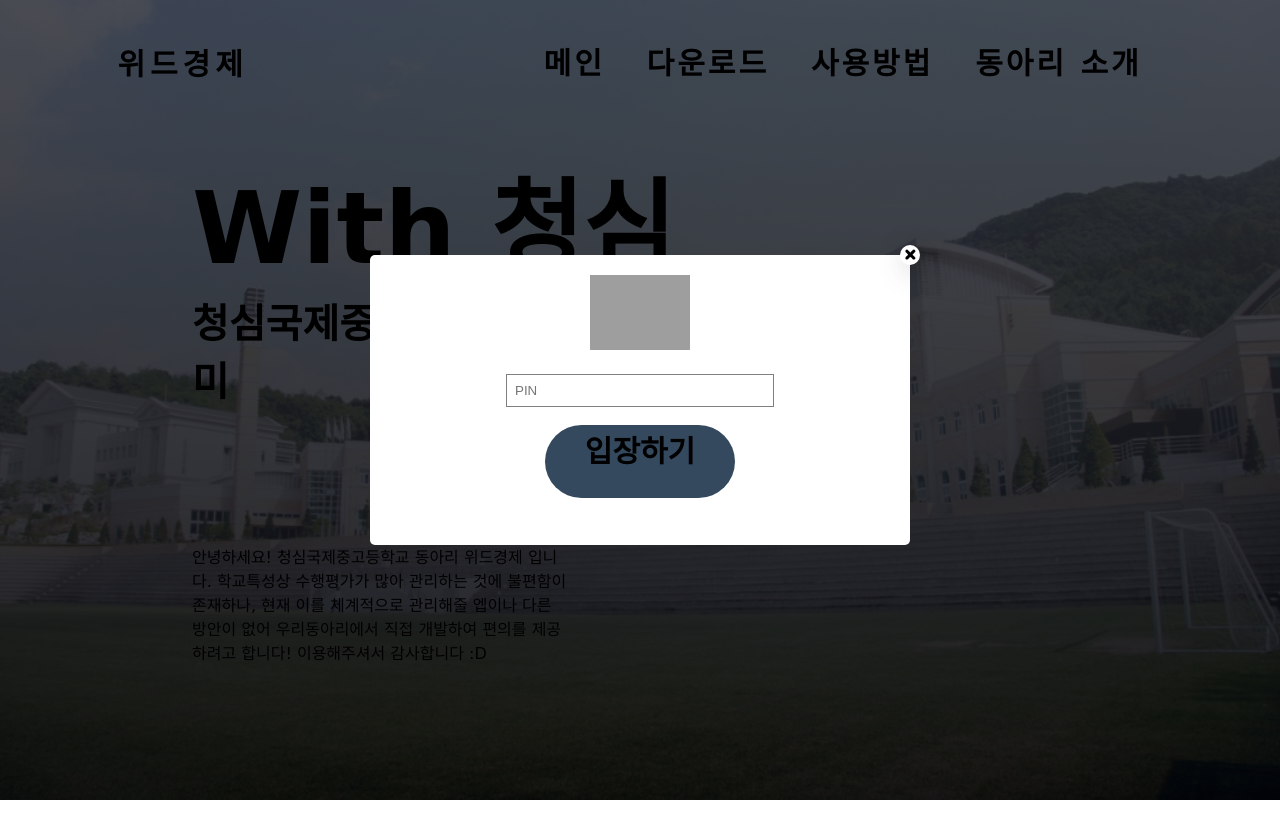
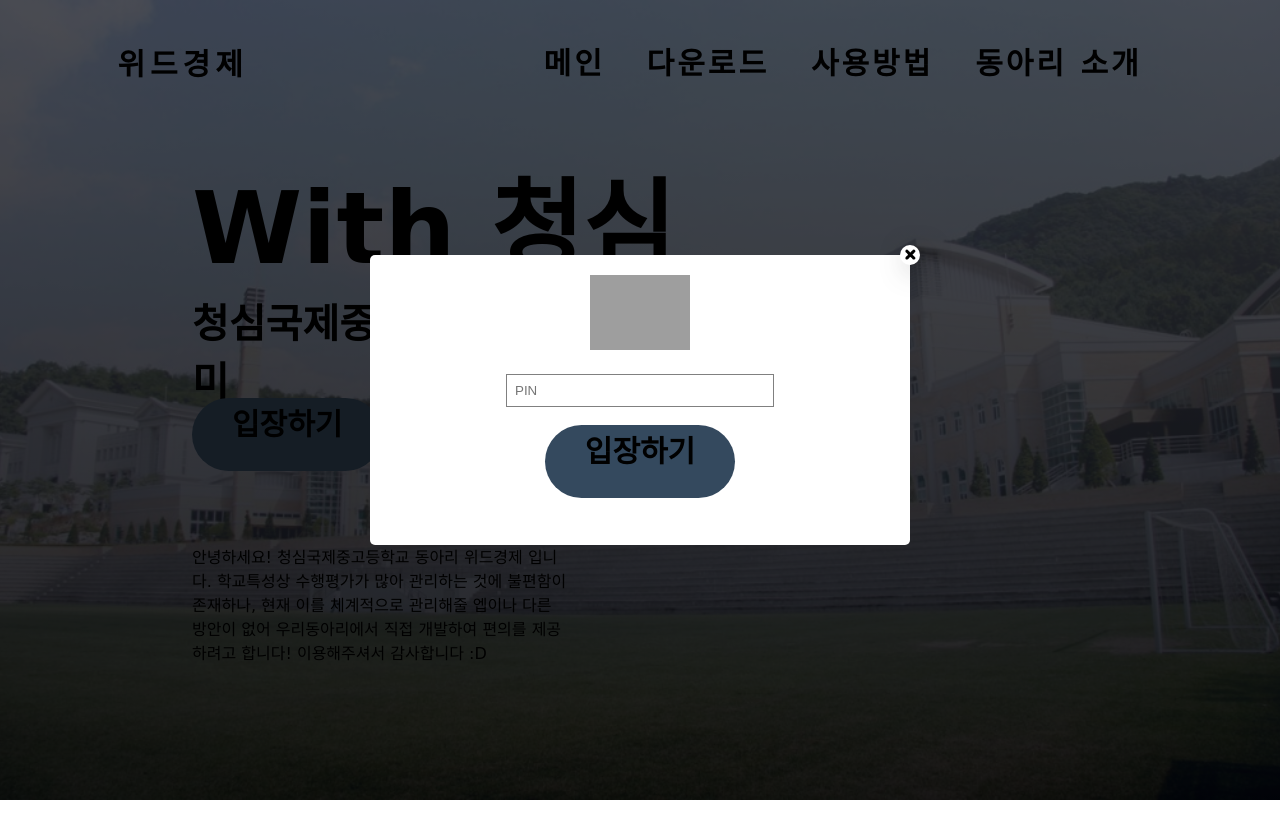
Before and after one commit to hidankim/-, a plain HTML site: page login.html in a window 1280 px wide. Shown: the top 838 px of the page. After the commit the page ends 800 px from the top, so only its background shows below. Drawn offline with Linux system fonts and the light colour scheme; grey boxes are pictures that could not be loaded; a web font is replaced by a local one.

Commit message:
minor fixes

```diff
--- a/login.css
+++ b/login.css
@@ -95,8 +95,6 @@ nav{
     left: 15%;
     transform: transalte(-50%, -50%);
     text-align: center;
-    font-size: 3000px;
-    color:rgba(44, 59, 156, 0.4)
 }
 
 .container2{
--- a/login.html
+++ b/login.html
@@ -48,7 +48,7 @@
 
 
     <div class="container">
-        <a href="#" class="button" id="button">입장하기</a>
+        <a href="#" class="button" id="loginbutton">입장하기</a>
     </div>
 
     <div class="container2">
@@ -68,7 +68,7 @@
     </div>
 
     <script>
-        document.getElementById("button").addEventListener("click", function(){
+        document.getElementById("loginbutton").addEventListener("click", function(){
             document.querySelector(".popup").style.display = "flex";
         })
 
```
